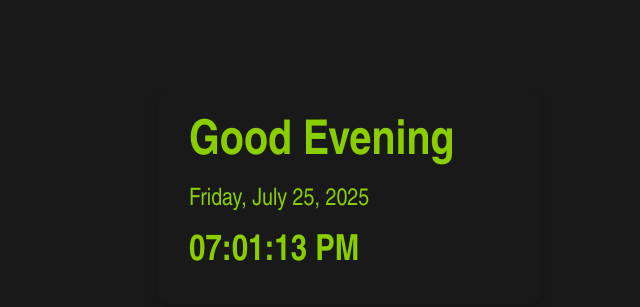
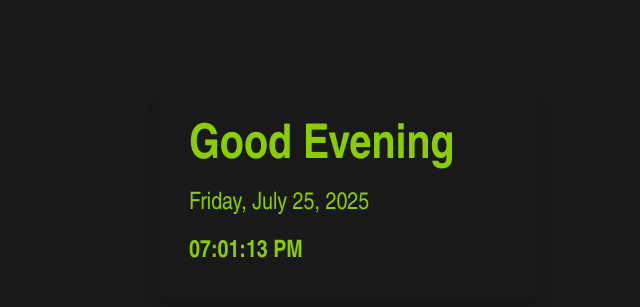
Before and after one commit to putona96/kima, a plain HTML site: page index.html in a window 1280 px wide. Shown: the part 204-511 px from the top of the page, without its empty margins (291-931 px from the left). Drawn offline with nearby package versions, Linux system fonts and the light colour scheme.

Commit message:
index.html

```diff
--- a/index.html
+++ b/index.html
@@ -35,7 +35,7 @@
         </div>
 
         <!-- Time Display -->
-        <div id="time-display" class="text-3xl md:text-4xl font-semibold text-custom-green">
+        <div id="time-display" class="text-xl md:text-2xl font-semibold text-custom-green">
             <!-- 10:11:01 AM -->
         </div>
     </div>
```
